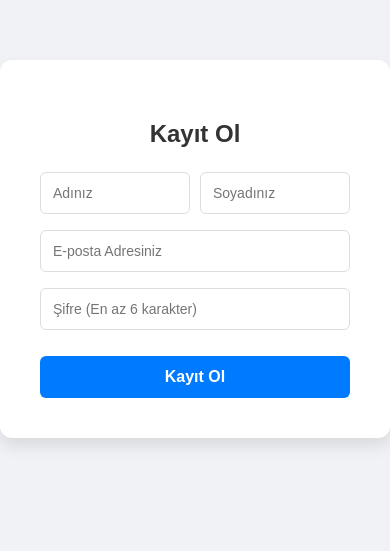
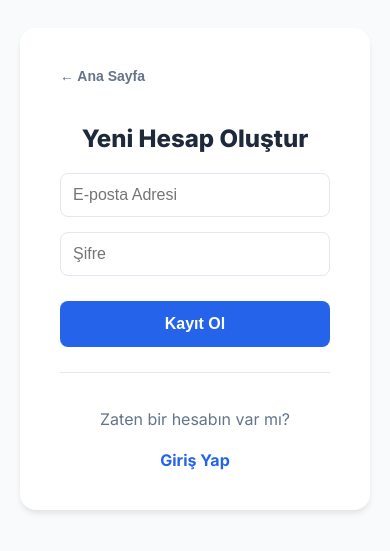
Before and after one commit to allicimen/react-survey, a React (Vite) app: page /register in a window 390 px wide. Shown: the part 173-724 px from the top of the page. Built offline with nearby package versions, Linux system fonts and the light colour scheme; no server answers.

Commit message:
navbar ve mobil uyum duzeltmeleri

```diff
--- a/src/components/Navbar.jsx
+++ b/src/components/Navbar.jsx
@@ -4,7 +4,6 @@ import { useLocation, Link, useNavigate } from 'react-router-dom';
 import Logo from './Logo';
 import { useTheme } from '../context/ThemeContext';
 import { getSurveys } from '../services/dbService';
-// 👇 YENİ: Firebase Auth ve Profil Güncelleme fonksiyonları eklendi
 import { auth } from '../firebase';
 import { onAuthStateChanged, updateProfile } from "firebase/auth";
 
@@ -16,11 +15,13 @@ const Navbar = () => {
   const { theme, toggleTheme } = useTheme();
 
   // State'ler
-  // Başlangıçta isim boş, Firebase'den gelince dolacak
   const [userName, setUserName] = useState("Yükleniyor...");
   const [isProfileOpen, setIsProfileOpen] = useState(false);
   const [isSettingsOpen, setIsSettingsOpen] = useState(false);
   const [isExporting, setIsExporting] = useState(false);
+
+  // 👇 YENİ: Mobil kontrolü
+  const [isMobile, setIsMobile] = useState(window.innerWidth < 768);
 
   // Görünürlük Kontrolü
   const isCustomerView = location.pathname.includes('/survey/');
@@ -29,19 +30,22 @@ const Navbar = () => {
   const isRegisterPage = location.pathname === '/register';
   const isCreatePage = location.pathname === '/create';
 
-  // 👇 YENİ: Kullanıcı giriş yaptığında ismini Firebase'den çek
+  // Ekran boyutu değişirse state'i güncelle
+  useEffect(() => {
+    const handleResize = () => setIsMobile(window.innerWidth < 768);
+    window.addEventListener('resize', handleResize);
+    return () => window.removeEventListener('resize', handleResize);
+  }, []);
+
   useEffect(() => {
     const unsubscribe = onAuthStateChanged(auth, (user) => {
       if (user) {
-        // Eğer kullanıcının ismi varsa onu, yoksa mail adresinin başını göster
         const displayName = user.displayName || user.email.split('@')[0];
         setUserName(displayName);
       } else {
         setUserName("Misafir");
       }
     });
-
-    // Sayfadan çıkınca dinlemeyi durdur (Performans için)
     return () => unsubscribe();
   }, []);
 
@@ -54,13 +58,11 @@ const Navbar = () => {
     setIsExporting(true);
     try {
       const surveys = await getSurveys();
-
       if (!surveys || surveys.length === 0) {
         alert("İndirilecek veri bulunamadı.");
         setIsExporting(false);
         return;
       }
-
       const formattedData = JSON.stringify(surveys, null, 2);
       const blob = new Blob([formattedData], { type: 'application/json' });
       const url = URL.createObjectURL(blob);
@@ -69,12 +71,10 @@ const Navbar = () => {
       const date = new Date();
       const dateStr = `${date.getFullYear()}-${date.getMonth()+1}-${date.getDate()}`;
       a.download = `anket_yedek_${dateStr}.json`;
-
       document.body.appendChild(a);
       a.click();
       document.body.removeChild(a);
       URL.revokeObjectURL(url);
-
       setIsSettingsOpen(false);
     } catch (error) {
       console.error("Export hatası:", error);
@@ -93,18 +93,14 @@ const Navbar = () => {
      // Import pasif
   };
 
-  // --- PROFİL İŞLEMLERİ (GÜNCELLENDİ) ---
+  // --- PROFİL İŞLEMLERİ ---
   const handleNameChange = async () => {
     const newName = prompt("Yeni isminizi giriniz:", userName);
     if (newName && newName.trim() !== "") {
       try {
-        // 1. Firebase'deki profili güncelle (Kalıcı olması için)
         if (auth.currentUser) {
-            await updateProfile(auth.currentUser, {
-                displayName: newName
-            });
+            await updateProfile(auth.currentUser, { displayName: newName });
         }
-        // 2. Ekrandaki yazıyı güncelle
         setUserName(newName);
         setIsProfileOpen(false);
       } catch (error) {
@@ -116,9 +112,9 @@ const Navbar = () => {
 
   const handleLogout = () => {
     if (window.confirm("Çıkış yapmak istediğinize emin misiniz?")) {
-      auth.signOut(); // Firebase'den de çıkış yapalım
+      auth.signOut();
       localStorage.removeItem('user_token');
-      localStorage.removeItem('admin_name'); // Eski kalıntıyı da temizle
+      localStorage.removeItem('admin_name');
       navigate('/login');
     }
   };
@@ -133,7 +129,9 @@ const Navbar = () => {
   // --- STİLLER ---
   const navStyle = {
     backgroundColor: 'var(--nav-bg)',
-    padding: '0 24px', height: '70px',
+    // 👇 Mobilde paddingi azalttık
+    padding: isMobile ? '0 12px' : '0 24px',
+    height: '70px',
     borderBottom: '1px solid var(--border-color)',
     display: 'flex', alignItems: 'center',
     justifyContent: 'space-between', position: 'sticky', top: 0, zIndex: 100,
@@ -141,7 +139,8 @@ const Navbar = () => {
   };
 
   const navButtonStyle = {
-    display: 'flex', alignItems: 'center', gap: '8px', padding: '8px 16px',
+    display: 'flex', alignItems: 'center', gap: '8px',
+    padding: isMobile ? '8px' : '8px 16px', // Mobilde padding az
     borderRadius: '8px', textDecoration: 'none', fontSize: '14px', fontWeight: '500',
     color: 'var(--text-secondary)',
     transition: 'all 0.2s ease', cursor: 'pointer', userSelect: 'none'
@@ -168,15 +167,16 @@ const Navbar = () => {
     <nav style={navStyle}>
       <input type="file" ref={fileInputRef} style={{ display: 'none' }} accept=".json" onChange={handleFileChange} />
 
-      <Link to={isCustomerView ? "#" : "/dashboard"} style={{ display: 'flex', alignItems: 'center', gap: '12px', textDecoration:'none' }}>
+      <Link to={isCustomerView ? "#" : "/dashboard"} style={{ display: 'flex', alignItems: 'center', gap: isMobile ? '8px' : '12px', textDecoration:'none' }}>
         <Logo />
-        <span style={{ fontSize: '20px', fontWeight:'700', color: 'var(--text-main)', letterSpacing: '-0.5px' }}>
+        {/* Mobilde başlığı biraz küçültelim */}
+        <span style={{ fontSize: isMobile ? '18px' : '20px', fontWeight:'700', color: 'var(--text-main)', letterSpacing: '-0.5px' }}>
           AI Survey
         </span>
       </Link>
 
       {!isCustomerView && (
-        <div style={{ display: 'flex', alignItems: 'center', gap: '12px' }}>
+        <div style={{ display: 'flex', alignItems: 'center', gap: isMobile ? '4px' : '12px' }}>
 
            {/* PANELİM */}
            <Link to="/dashboard" style={{
@@ -184,8 +184,9 @@ const Navbar = () => {
                backgroundColor: location.pathname === '/dashboard' ? 'var(--bg-hover)' : 'transparent',
                color: location.pathname === '/dashboard' ? 'var(--primary-color)' : 'var(--text-secondary)'
            }}>
-             <svg width="18" height="18" viewBox="0 0 24 24" fill="none" stroke="currentColor" strokeWidth="2" strokeLinecap="round" strokeLinejoin="round"><rect x="3" y="3" width="7" height="7"></rect><rect x="14" y="3" width="7" height="7"></rect><rect x="14" y="14" width="7" height="7"></rect><rect x="3" y="14" width="7" height="7"></rect></svg>
-             Panelim
+             <svg width="20" height="20" viewBox="0 0 24 24" fill="none" stroke="currentColor" strokeWidth="2" strokeLinecap="round" strokeLinejoin="round"><rect x="3" y="3" width="7" height="7"></rect><rect x="14" y="3" width="7" height="7"></rect><rect x="14" y="14" width="7" height="7"></rect><rect x="3" y="14" width="7" height="7"></rect></svg>
+             {/* 👇 Mobilde yazıyı gizle */}
+             {!isMobile && <span>Panelim</span>}
            </Link>
 
            {/* AYARLAR BUTONU */}
@@ -196,19 +197,17 @@ const Navbar = () => {
                    backgroundColor: isSettingsOpen ? 'var(--bg-hover)' : 'transparent',
                    color: isSettingsOpen ? 'var(--text-main)' : 'var(--text-secondary)'
                }}>
-               <svg width="18" height="18" viewBox="0 0 24 24" fill="none" stroke="currentColor" strokeWidth="2" strokeLinecap="round" strokeLinejoin="round"><path d="M12.22 2h-.44a2 2 0 0 0-2 2v.18a2 2 0 0 1-1 1.73l-.43.25a2 2 0 0 1-2 0l-.18-.08a2 2 0 0 0-2 0l-.45.45a2 2 0 0 0 0 2l.08.18a2 2 0 0 1 0 2l-.25.43a2 2 0 0 1-1.73 1l-.18.2V12.22a2 2 0 0 0 2 2h.18a2 2 0 0 1 1.73 1l.25.43a2 2 0 0 1 0 2l.08.18a2 2 0 0 0 2 0l.45.45a2 2 0 0 0 2 0l.18.08a2 2 0 0 1 0 2l.43.25a2 2 0 0 1 1 1.73V22h.44a2 2 0 0 0 2-2v-.18a2 2 0 0 1 1-1.73l.43-.25a2 2 0 0 1 2 0l.18.08a2 2 0 0 0 2 0l.45-.45a2 2 0 0 0 0-2l-.08-.18a2 2 0 0 1 0-2l.25-.43a2 2 0 0 1 1.73-1l.18-.2V11.78a2 2 0 0 0-2-2h-.18a2 2 0 0 1-1.73-1l-.25-.43a2 2 0 0 1 0-2l-.08-.18a2 2 0 0 0-2 0l-.45-.45a2 2 0 0 0-2 0l-.18-.08a2 2 0 0 1 0-2l-.43-.25a2 2 0 0 1-1-1.73V4a2 2 0 0 0-2-2z"></path><circle cx="12" cy="12" r="3"></circle></svg>
-               Ayarlar
+               <svg width="20" height="20" viewBox="0 0 24 24" fill="none" stroke="currentColor" strokeWidth="2" strokeLinecap="round" strokeLinejoin="round"><path d="M12.22 2h-.44a2 2 0 0 0-2 2v.18a2 2 0 0 1-1 1.73l-.43.25a2 2 0 0 1-2 0l-.18-.08a2 2 0 0 0-2 0l-.45.45a2 2 0 0 0 0 2l.08.18a2 2 0 0 1 0 2l-.25.43a2 2 0 0 1-1.73 1l-.18.2V12.22a2 2 0 0 0 2 2h.18a2 2 0 0 1 1.73 1l.25.43a2 2 0 0 1 0 2l.08.18a2 2 0 0 0 2 0l.45.45a2 2 0 0 0 2 0l.18.08a2 2 0 0 1 0 2l.43.25a2 2 0 0 1 1 1.73V22h.44a2 2 0 0 0 2-2v-.18a2 2 0 0 1 1-1.73l.43-.25a2 2 0 0 1 2 0l.18.08a2 2 0 0 0 2 0l.45-.45a2 2 0 0 0 0-2l-.08-.18a2 2 0 0 1 0-2l.25-.43a2 2 0 0 1 1.73-1l.18-.2V11.78a2 2 0 0 0-2-2h-.18a2 2 0 0 1-1.73-1l-.25-.43a2 2 0 0 1 0-2l-.08-.18a2 2 0 0 0-2 0l-.45-.45a2 2 0 0 0-2 0l-.18-.08a2 2 0 0 1 0-2l-.43-.25a2 2 0 0 1-1-1.73V4a2 2 0 0 0-2-2z"></path><circle cx="12" cy="12" r="3"></circle></svg>
+               {/* 👇 Mobilde yazıyı gizle */}
+               {!isMobile && <span>Ayarlar</span>}
              </div>
 
              {isSettingsOpen && (
                <div style={dropdownStyle}>
-
                  <div onClick={toggleTheme} style={menuItemStyle} onMouseOver={(e) => e.currentTarget.style.backgroundColor = 'var(--bg-hover)'} onMouseOut={(e) => e.currentTarget.style.backgroundColor = 'transparent'}>
                    {theme === 'light' ? '🌙 Karanlık Mod' : '☀️ Aydınlık Mod'}
                  </div>
-
                  <div style={{ height: '1px', backgroundColor: 'var(--border-color)', margin: '4px 0' }}></div>
-
                  <div
                    onClick={!isExporting ? handleExportData : null}
                    style={{...menuItemStyle, opacity: isExporting ? 0.5 : 1, cursor: isExporting ? 'default' : 'pointer'}}
@@ -217,7 +216,6 @@ const Navbar = () => {
                  >
                    {isExporting ? 'İndiriliyor...' : 'Verileri İndir'}
                  </div>
-
                  <div onClick={handleImportClick} style={menuItemStyle} onMouseOver={(e) => e.currentTarget.style.backgroundColor = 'var(--bg-hover)'} onMouseOut={(e) => e.currentTarget.style.backgroundColor = 'transparent'}>
                    Veri Yükle
                  </div>
@@ -234,15 +232,23 @@ const Navbar = () => {
                <div style={{width:'36px', height:'36px', borderRadius:'50%', background:'linear-gradient(135deg, #3b82f6 0%, #2563eb 100%)', color:'white', display:'flex', alignItems:'center', justifyContent:'center', fontSize:'14px', fontWeight:'600'}}>
                  {getInitials(userName)}
                </div>
-               <div style={{ display: 'flex', flexDirection: 'column' }}>
-                 <span style={{ fontSize: '14px', fontWeight: '600', color: 'var(--text-main)' }}>{userName}</span>
-                 <span style={{ fontSize: '11px', color: 'var(--text-secondary)' }}>Admin</span>
-               </div>
+
+               {/* 👇 Mobilde İsim ve Admin yazısını GİZLE, sadece Avatar kalsın */}
+               {!isMobile && (
+                   <div style={{ display: 'flex', flexDirection: 'column' }}>
+                     <span style={{ fontSize: '14px', fontWeight: '600', color: 'var(--text-main)' }}>{userName}</span>
+                     <span style={{ fontSize: '11px', color: 'var(--text-secondary)' }}>Admin</span>
+                   </div>
+               )}
+
                <span style={{ fontSize: '10px', color: 'var(--text-secondary)', marginLeft: '4px' }}>▼</span>
              </div>
 
              {isProfileOpen && (
                <div style={dropdownStyle}>
+                 <div style={{padding:'10px', borderBottom:'1px solid #eee', fontWeight:'bold', color:'#2563eb', fontSize:'13px'}}>
+                    {userName} {/* İsim mobilde burada görünsün */}
+                 </div>
                  <div onClick={handleNameChange} style={menuItemStyle} onMouseOver={(e) => e.currentTarget.style.backgroundColor = 'var(--bg-hover)'} onMouseOut={(e) => e.currentTarget.style.backgroundColor = 'transparent'}>
                    İsim Değiştir
                  </div>
--- a/src/components/Register.jsx
+++ b/src/components/Register.jsx
@@ -1,136 +1,160 @@
-import React, { useState } from "react";
-import { auth } from "../firebase";
-import { createUserWithEmailAndPassword, updateProfile } from "firebase/auth"; // updateProfile'i ekledik
+import React, { useState } from 'react';
+import { useNavigate, Link } from 'react-router-dom';
+import { createUserWithEmailAndPassword } from 'firebase/auth';
+import { auth } from '../firebase'; // Firebase yolun farklıysa burayı düzelt
 
 const Register = () => {
-  const [firstName, setFirstName] = useState(""); // İsim için hafıza
-  const [lastName, setLastName] = useState("");   // Soyisim için hafıza
-  const [email, setEmail] = useState("");
-  const [password, setPassword] = useState("");
-  const [error, setError] = useState("");
-  const [success, setSuccess] = useState("");
+  const [email, setEmail] = useState('');
+  const [password, setPassword] = useState('');
+  const [error, setError] = useState('');
+  const navigate = useNavigate();
 
   const handleRegister = async (e) => {
     e.preventDefault();
-    setError("");
-    setSuccess("");
-
-    if (password.length < 6) {
-      setError("Şifre en az 6 karakter olmalı!");
-      return;
-    }
-
+    setError('');
     try {
-      // 1. Önce kullanıcıyı oluşturuyoruz
-      const userCredential = await createUserWithEmailAndPassword(auth, email, password);
-      const user = userCredential.user;
-
-      // 2. Oluşan kullanıcının profiline İsim ve Soyismini ekliyoruz
-      await updateProfile(user, {
-        displayName: `${firstName} ${lastName}`
-      });
-
-      setSuccess(`Kayıt Başarılı! Aramıza hoş geldin, ${firstName} 🎉`);
-
-      // Kutucukları temizleyelim
-      setFirstName("");
-      setLastName("");
-      setEmail("");
-      setPassword("");
-
+      await createUserWithEmailAndPassword(auth, email, password);
+      navigate('/dashboard'); // Başarılıysa panele git
     } catch (err) {
-      console.error(err);
-      if (err.code === "auth/email-already-in-use") {
-        setError("Bu e-posta adresi zaten kayıtlı.");
-      } else if (err.code === "auth/invalid-email") {
-        setError("Geçersiz e-posta adresi.");
-      } else {
-        setError("Bir hata oluştu: " + err.message);
-      }
+      setError('Kayıt başarısız: ' + err.message);
     }
   };
 
   return (
     <div style={styles.container}>
+
+      {/* KART YAPISI */}
       <div style={styles.card}>
-        <h2 style={styles.title}>Kayıt Ol</h2>
+
+        {/* 1. GERİ GİT BUTONU (Sol Üst) */}
+        <div style={{ width: '100%', display: 'flex', justifyContent: 'flex-start', marginBottom: '20px' }}>
+            <button onClick={() => navigate('/')} style={styles.backButton}>
+                ← Ana Sayfa
+            </button>
+        </div>
+
+        <h2 style={styles.title}>Yeni Hesap Oluştur</h2>
 
         {error && <p style={styles.error}>{error}</p>}
-        {success && <p style={styles.success}>{success}</p>}
 
         <form onSubmit={handleRegister} style={styles.form}>
-          <div style={styles.row}>
-            <input
-              type="text"
-              placeholder="Adınız"
-              value={firstName}
-              onChange={(e) => setFirstName(e.target.value)}
-              style={styles.halfInput}
-              required
-            />
-            <input
-              type="text"
-              placeholder="Soyadınız"
-              value={lastName}
-              onChange={(e) => setLastName(e.target.value)}
-              style={styles.halfInput}
-              required
-            />
-          </div>
-
           <input
             type="email"
-            placeholder="E-posta Adresiniz"
+            placeholder="E-posta Adresi"
             value={email}
             onChange={(e) => setEmail(e.target.value)}
             style={styles.input}
             required
           />
-
           <input
             type="password"
-            placeholder="Şifre (En az 6 karakter)"
+            placeholder="Şifre"
             value={password}
             onChange={(e) => setPassword(e.target.value)}
             style={styles.input}
             required
           />
+          <button type="submit" style={styles.button}>Kayıt Ol</button>
+        </form>
 
-          <button type="submit" style={styles.button}>
-            Kayıt Ol
-          </button>
-        </form>
+        {/* 2. GİRİŞ YAP BUTONU (En Alt) */}
+        <div style={styles.loginLinkContainer}>
+            <p style={{ color: '#64748b' }}>Zaten bir hesabın var mı?</p>
+            <Link to="/login" style={styles.link}>
+                Giriş Yap
+            </Link>
+        </div>
+
       </div>
     </div>
   );
 };
 
-// CSS Stilleri (Görseli biraz daha güzelleştirdim)
+// --- CSS STİLLERİ (Mobil Uyumlu) ---
 const styles = {
   container: {
-    display: "flex", justifyContent: "center", alignItems: "center",
-    height: "100vh", backgroundColor: "#f0f2f5", fontFamily: "Arial, sans-serif"
+    minHeight: '100vh',
+    display: 'flex',
+    alignItems: 'center',
+    justifyContent: 'center',
+    backgroundColor: '#f8fafc',
+    padding: '20px',
   },
   card: {
-    backgroundColor: "white", padding: "2.5rem", borderRadius: "12px",
-    boxShadow: "0 8px 16px rgba(0,0,0,0.1)", width: "400px", textAlign: "center"
+    backgroundColor: 'white',
+    padding: '40px',
+    borderRadius: '16px',
+    boxShadow: '0 4px 6px -1px rgba(0, 0, 0, 0.1)',
+    width: '100%',
+    maxWidth: '400px', // Çok geniş olmasın
+    display: 'flex',
+    flexDirection: 'column',
+    alignItems: 'center',
   },
-  title: { marginBottom: "1.5rem", color: "#333", fontSize: "24px" },
-  form: { display: "flex", flexDirection: "column", gap: "1rem" },
-  row: { display: "flex", gap: "10px" }, // İsim ve Soyisim yan yana dursun diye
-  halfInput: {
-    width: "50%", padding: "12px", borderRadius: "6px", border: "1px solid #ddd", fontSize: "14px"
+  backButton: {
+    background: 'none',
+    border: 'none',
+    color: '#64748b',
+    cursor: 'pointer',
+    fontSize: '14px',
+    fontWeight: '600',
+    display: 'flex',
+    alignItems: 'center',
+    padding: 0,
+  },
+  title: {
+    fontSize: '24px',
+    fontWeight: '800',
+    color: '#1e293b',
+    marginBottom: '20px',
+  },
+  form: {
+    width: '100%',
+    display: 'flex',
+    flexDirection: 'column',
+    gap: '15px',
   },
   input: {
-    padding: "12px", borderRadius: "6px", border: "1px solid #ddd", fontSize: "14px", width: "100%", boxSizing: "border-box"
+    padding: '12px',
+    borderRadius: '8px',
+    border: '1px solid #e2e8f0',
+    fontSize: '16px',
+    outline: 'none',
+    width: '100%',
+    boxSizing: 'border-box', // Taşmayı önler
   },
   button: {
-    padding: "12px", backgroundColor: "#007bff", color: "white", border: "none",
-    borderRadius: "6px", cursor: "pointer", fontSize: "16px", fontWeight: "bold", marginTop: "10px",
-    transition: "background 0.3s"
+    padding: '14px',
+    backgroundColor: '#2563eb',
+    color: 'white',
+    border: 'none',
+    borderRadius: '8px',
+    fontSize: '16px',
+    fontWeight: '600',
+    cursor: 'pointer',
+    marginTop: '10px',
   },
-  error: { color: "#dc3545", fontSize: "14px", marginBottom: "10px", backgroundColor: "#f8d7da", padding: "8px", borderRadius: "4px" },
-  success: { color: "#28a745", fontSize: "14px", marginBottom: "10px", backgroundColor: "#d4edda", padding: "8px", borderRadius: "4px" }
+  error: {
+    color: '#ef4444',
+    marginBottom: '10px',
+    fontSize: '14px',
+  },
+  loginLinkContainer: {
+    marginTop: '25px',
+    display: 'flex',
+    flexDirection: 'column',
+    alignItems: 'center',
+    gap: '5px',
+    borderTop: '1px solid #e2e8f0',
+    paddingTop: '20px',
+    width: '100%',
+  },
+  link: {
+    color: '#2563eb',
+    fontWeight: '700',
+    textDecoration: 'none',
+    fontSize: '16px',
+  }
 };
 
 export default Register;
```
Also changed, not shown: src/pages/CreateSurvey.jsx (+58 -29 lines).
